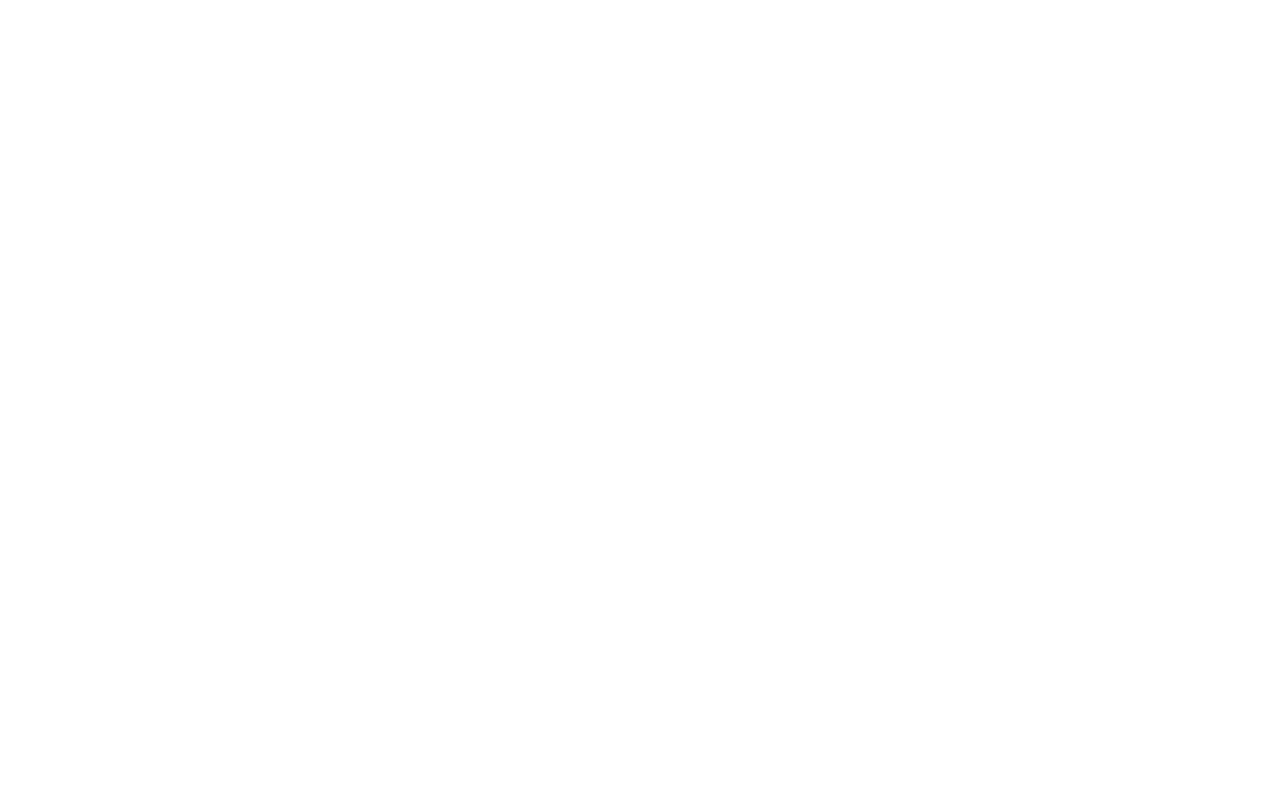
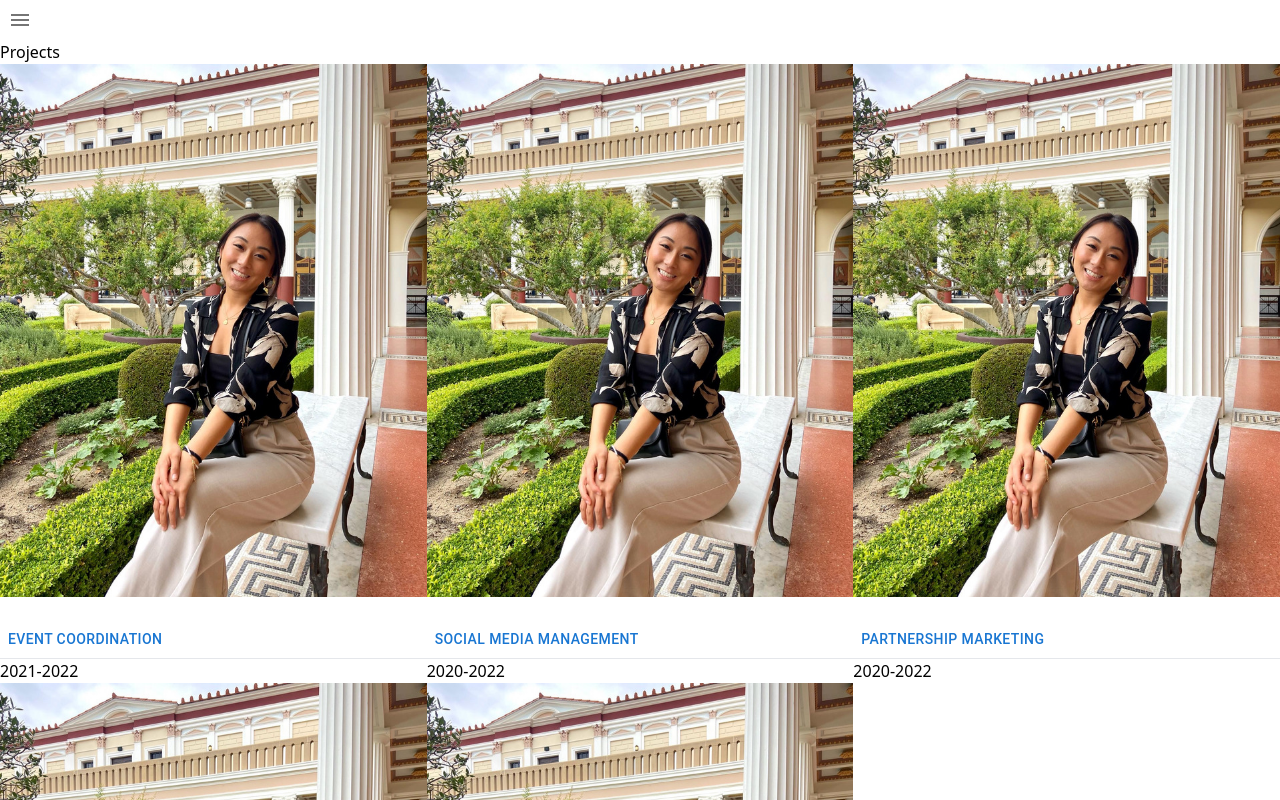
Before and after one commit to jhodev25/melanie-web, a React (Vite) app: page /projects in a window 1280 px wide. Before the commit this address had no page. Shown: the top 800 px of the page. Built offline with nearby package versions, Linux system fonts and the light colour scheme; a web font is replaced by a local one.

Commit message:
adding more pages

```diff
--- a/src/components/lib/menu/index.ts
+++ b/src/components/lib/menu/index.ts
@@ -1 +1 @@
-export { Menu } from './menu';
+export { MenuButton } from './menu';
--- a/src/components/lib/menu/menu.tsx
+++ b/src/components/lib/menu/menu.tsx
@@ -1,61 +1,59 @@
 import MenuIcon from '@mui/icons-material/Menu';
-import { Box, Drawer, IconButton, List, ListItem, ListItemButton, ListItemText } from '@mui/material';
+import { IconButton, Link, Menu, MenuItem } from '@mui/material';
 import { useState } from 'react';
 
-import type { FC } from 'react';
+const options = ['Home', 'Projects', 'About', 'Contact Me'];
 
-export const Menu: FC<React.HTMLAttributes<HTMLDivElement>> = (props) => {
-  const [open, setState] = useState(false);
-  const toggleDrawer = (open) => (event) => {
-    if (event.type === 'keydown' && (event.key === 'Tab' || event.key === 'Shift')) {
-      return;
-    }
-    setState(open);
+const ITEM_HEIGHT = 48;
+
+export const MenuButton = () => {
+  const [anchorEl, setAnchorEl] = useState(null);
+  const open = Boolean(anchorEl);
+  const handleClick = (event: any) => {
+    setAnchorEl(event.currentTarget);
   };
-
-  const list = () => (
-    <Box sx={{ width: 250 }} role="presentation" onClick={toggleDrawer(false)}>
-      <List>
-        {['About', 'Projects', 'Contact Me'].map((text) => (
-          <ListItem key={text} disablePadding>
-            <ListItemButton>
-              <ListItemText primary={text} />
-            </ListItemButton>
-          </ListItem>
-        ))}
-      </List>
-    </Box>
-  );
+  const handleClose = (option: any) => {
+    if (option === 'Home') {
+      window.location.assign('/');
+    } else if (option === 'Contact Me') {
+      window.location.assign('/contact');
+    } else window.location.assign(`/${option}`);
+    setAnchorEl(null);
+  };
 
   return (
     <div>
-      <IconButton edge="start" aria-label="open drawer" onClick={toggleDrawer(true)}>
+      <IconButton
+        aria-label="more"
+        id="long-button"
+        aria-controls={open ? 'long-menu' : undefined}
+        aria-expanded={open ? 'true' : undefined}
+        aria-haspopup="true"
+        onClick={handleClick}
+      >
         <MenuIcon />
       </IconButton>
-      <Drawer open={open} onClose={toggleDrawer(false)}>
-        {list}
-      </Drawer>
+      <Menu
+        id="menu"
+        MenuListProps={{
+          'aria-labelledby': 'long-button',
+        }}
+        anchorEl={anchorEl}
+        open={open}
+        onClose={handleClose}
+        PaperProps={{
+          style: {
+            maxHeight: ITEM_HEIGHT * 4.5,
+            width: '20ch',
+          },
+        }}
+      >
+        {options.map((option) => (
+          <MenuItem key={option} selected={option === 'Pyxis'} onClick={() => handleClose(option)}>
+            {option}
+          </MenuItem>
+        ))}
+      </Menu>
     </div>
-    // <div>
-    //   <IconButton
-    //     edge="start"
-    //     aria-label="open drawer"
-    //     onClick={toggleDrawer(true)}
-    //     // sx={{ mr: 2, display: { xs: 'block', sm: 'none' } }}
-    //   >
-    //     <MenuIcon />
-    //   </IconButton>
-    //   <Drawer variant="temporary" open={open} onClose={toggleDrawer(false)} onOpen={toggleDrawer(true)}>
-    //     <Box
-    //       component="div"
-    //       sx={{
-    //         display: {
-    //           xs: 'none',
-    //           sm: 'none',
-    //         },
-    //       }}
-    //     />
-    //   </Drawer>
-    // </div>
   );
 };
--- a/src/components/lib/projectCard/projectCard.tsx
+++ b/src/components/lib/projectCard/projectCard.tsx
@@ -1,8 +1,11 @@
+import { Button } from '@mui/material';
+
 import type { FC } from 'react';
 
 interface Props {
   imgSrc: string;
   eventTitle: string;
+  route: string;
   timeline: string;
 }
 
@@ -12,7 +15,9 @@ export const ProjectCard: FC<Props> = (props) => {
       <img src={props.imgSrc} alt="projectPhoto" />
       <br />
       <div className="divide-y">
-        <h1 className="font-medium text-3xl underline-offset-1">{props.eventTitle}</h1>
+        <Button onClick={() => window.location.assign(`/${props.route}`)} variant="text">
+          {props.eventTitle}
+        </Button>
         <h3>{props.timeline}</h3>
       </div>
     </div>
--- a/src/containers/route-container.tsx
+++ b/src/containers/route-container.tsx
@@ -4,6 +4,8 @@ import { Route, Routes } from 'react-router-dom';
 
 const Home = lazy(() => import('pages').then((res) => ({ default: res.Home })));
 const SocialMediaManagement = lazy(() => import('pages').then((res) => ({ default: res.SocialMediaManagement })));
+const Projects = lazy(() => import('pages').then((res) => ({ default: res.Projects })));
+const Contact = lazy(() => import('pages').then((res) => ({ default: res.Contact })));
 
 export const RouteContainer = () => {
   return (
@@ -11,6 +13,8 @@ export const RouteContainer = () => {
       <Routes>
         <Route element={<Home />} path="/" />
         <Route element={<SocialMediaManagement />} path="/socialmediamanagement" />
+        <Route element={<Projects />} path="/projects" />
+        <Route element={<Contact />} path="/contact" />
       </Routes>
     </Suspense>
   );
--- /dev/null
+++ b/src/pages/contact/contact.tsx
@@ -0,0 +1,22 @@
+import { melHome } from 'assets/images';
+import { MenuButton } from 'components/lib/menu';
+
+export const Contact = () => {
+  return (
+    <div className="w-auto h-screen columns-2">
+      <div>
+        <MenuButton />
+        <h1>Contact Me</h1>
+        <h2>Location</h2>
+        <h3>San Francisco Bay Area, California</h3>
+        <h2>Phone</h2>
+        <h3>(925) 523-9802</h3>
+        <h2>Email</h2>
+        <h3>NGAIMELANIE16@GMAIL.COM</h3>
+        <h2>LinkedIn</h2>
+        <h3>WWW.LINKEDIN.COM/IN/MELANIE-NGAI</h3>
+      </div>
+      <img src={melHome} alt="cover" />
+    </div>
+  );
+};
--- /dev/null
+++ b/src/pages/contact/index.tsx
@@ -0,0 +1 @@
+export { Contact } from './contact';
--- a/src/pages/home.tsx
+++ b/src/pages/home.tsx
@@ -1,19 +1,19 @@
 import { Button } from '@mui/material';
 
 import { melHome } from 'assets/images';
-import { Menu } from 'components/lib/menu/menu';
+import { MenuButton } from 'components/lib/menu/menu';
 
 export const Home = () => {
   return (
     <div className="w-auto h-screen bg-beige columns-2">
       <img src={melHome} alt="cover" />
       <div>
-        <Menu />
+        <MenuButton />
         <h1 className="font-title text-9xl">Melanie Ngai</h1>
         <br />
         <h2 className="font-title text-3xl">Marketing | Partnerships | Event Coordination</h2>
         <h2 className="font-title text-3xl">Based in San Francisco, California</h2>
-        <Button className="bg-olive" variant="contained">
+        <Button className="bg-olive" onClick={() => window.location.assign('/contact')} variant="contained">
           Get in Touch
         </Button>
       </div>
--- a/src/pages/index.tsx
+++ b/src/pages/index.tsx
@@ -1,3 +1,4 @@
 export { SocialMediaManagement } from './projects/socialMedia';
-
+export { Projects } from './projects/projects';
 export { Home } from './home';
+export { Contact } from './contact/contact';
--- a/src/pages/projects/projects.tsx
+++ b/src/pages/projects/projects.tsx
@@ -1,17 +1,33 @@
 import { melHome } from 'assets/images';
+import { MenuButton } from 'components/lib/menu';
 import { ProjectCard } from 'components/lib/projectCard';
 
 export const Projects = () => {
   return (
     <div>
+      <MenuButton />
       Projects
       <div className="grid grid-cols-3">
-        <ProjectCard imgSrc={melHome} eventTitle="Social Media Management" timeline="2020-2022" />
-        <ProjectCard imgSrc={melHome} eventTitle="Marketing and Merchandising Internship" timeline="2019" />
-        <ProjectCard imgSrc={melHome} eventTitle="Influencer Marketing" timeline="2021" />
-        <ProjectCard imgSrc={melHome} eventTitle="Partnership Marketing" timeline="2020-2022" />
-        <ProjectCard imgSrc={melHome} eventTitle="IBP Audit" timeline="2020" />
-        <ProjectCard imgSrc={melHome} eventTitle="Events" timeline="2022" />
+        <ProjectCard imgSrc={melHome} eventTitle="Event Coordination" route="eventcoordination" timeline="2021-2022" />
+        <ProjectCard
+          imgSrc={melHome}
+          eventTitle="Social Media Management"
+          route="socialmediamanagement"
+          timeline="2020-2022"
+        />
+        <ProjectCard
+          imgSrc={melHome}
+          eventTitle="Partnership Marketing"
+          route="partnershipmarketing"
+          timeline="2020-2022"
+        />
+        <ProjectCard imgSrc={melHome} eventTitle="Influencer Marketing" route="influencermarketing" timeline="2021" />
+        <ProjectCard
+          imgSrc={melHome}
+          eventTitle="Marketing + Merchandising Internship"
+          route="marketingmerchandisinginternship"
+          timeline="2019"
+        />
       </div>
     </div>
   );
```
Also changed, not shown: 2 other files (tests, documents, lock files or other folders).
